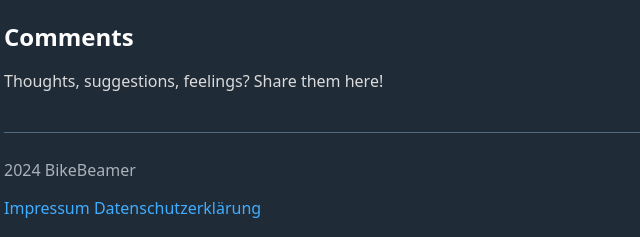
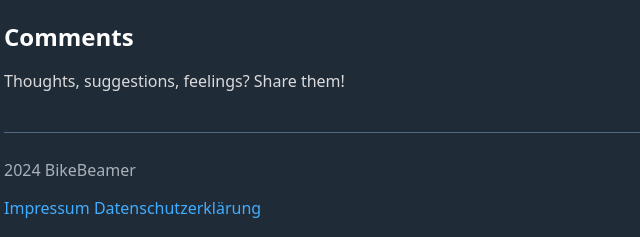
Before and after one commit to BikeBeamer/bikebeamer.github.io, a plain HTML site: page index.html in a window 1280 px wide. Shown: the part 2682-2919 px from the top of the page, 236-876 px from the left. Drawn offline with Linux system fonts and the light colour scheme; files that its build step writes are made by us from their sources.

Commit message:
Fixed a typo.

```diff
--- a/index.html
+++ b/index.html
@@ -155,7 +155,7 @@
                 <p><input type="submit" value="Join the waitlist" /></p>
             </form>
             <h2 id="comments">Comments</h2>
-            <p>Thoughts, suggestions, feelings? Share them here!</p>
+            <p>Thoughts, suggestions, feelings? Share them!</p>
             <script
                 src="https://giscus.app/client.js"
                 data-repo="locxter/locxter.github.io"
```
